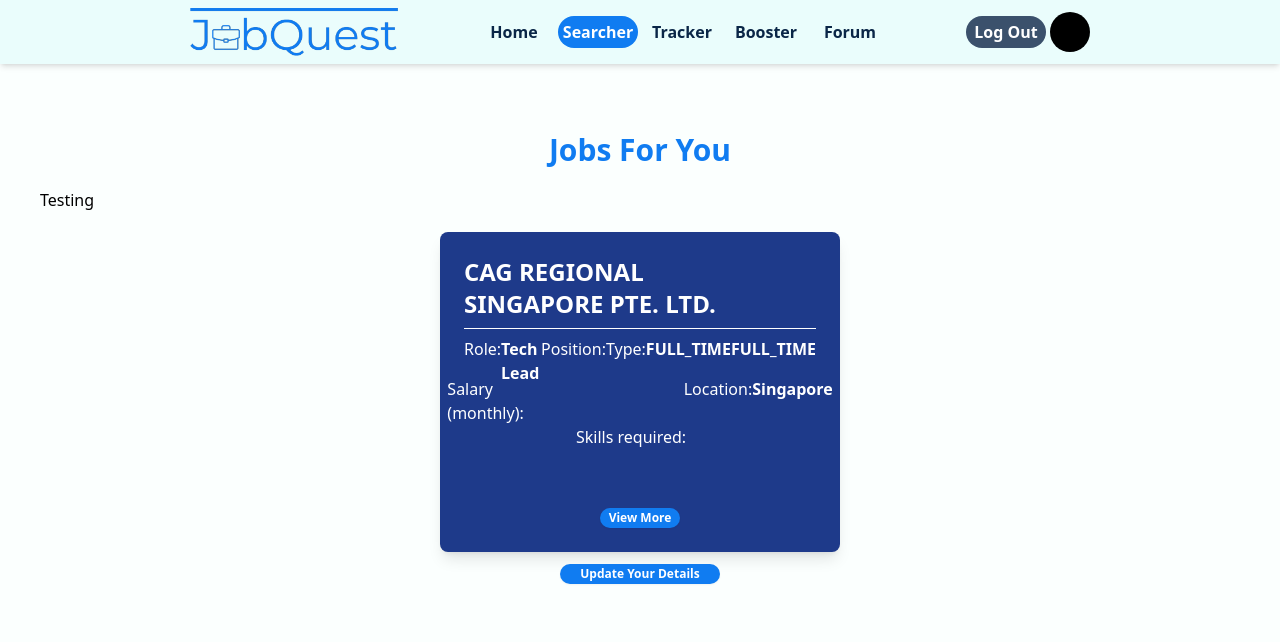
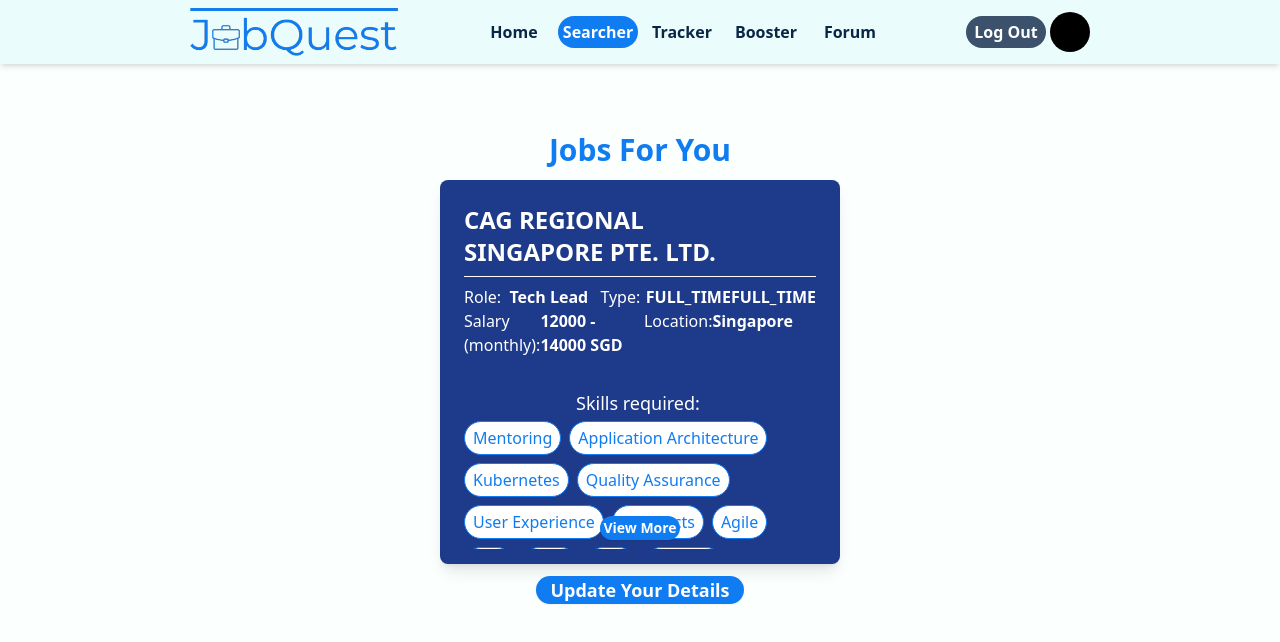
Before and after one commit to KayTeo/JobQuest, a Next.js app in the folder jobquest/: page /user/searcher in a window 1280 px wide. Shown: the top 642 px of the page. Built offline with nearby package versions, Linux system fonts and the light colour scheme.

Commit message:
changes to searcher

```diff
--- a/jobquest/app/user/searcher/SearcherCollapsedCard.js
+++ b/jobquest/app/user/searcher/SearcherCollapsedCard.js
@@ -2,10 +2,12 @@
 
 import { useState, useRef } from "react";
 import Link from "next/link";
+//import { useState } from "react";
+import Skill from "@/components/Skill";
 
 export default function SearcherCollapsedCard({ data }) {
     return (
-        <div className="flex h-80 w-1/3 flex-col rounded-lg bg-blue-900 p-6 shadow-lg">
+        <div className="flex h-96 w-1/3 flex-col rounded-lg bg-blue-900 p-6 shadow-lg">
             <div className="flex h-16 w-full items-center justify-center">
                 <div
                     className="flex h-full w-3/4 overflow-clip text-2xl font-semibold text-white"
@@ -29,10 +31,6 @@
                     {data.jobTitle}
                 </div>
 
-                <div className="flex h-full w-full text-white ">
-                    <p>Position:</p>
-                </div>
-
                 <div className="flex h-full w-44 text-white ">
                     <p>Type:</p>
                 </div>
@@ -43,25 +41,49 @@
             </div>
 
             <div className="flex h-10 w-full items-center justify-center">
-                <div className="mr-40 flex h-full w-44 text-white ">
+                <div className="flex h-full w-44 text-white ">
                     <p>Salary (monthly):</p>
                 </div>
-                <div className="flex h-full w-20 text-white ">
+                <div className="flex h-full w-full items-start justify-start font-semibold text-white">
+                    <p>
+                        {data.salaryRange.minValue && data.salaryRange.minValue}
+                        {data.salaryRange.minValue &&
+                            data.salaryRange.maxValue &&
+                            " - "}
+                        {data.salaryRange.maxValue && data.salaryRange.maxValue}{" "}
+                        {data.salaryRange.currency &&
+                            (data.salaryRange.minValue ||
+                                data.salaryRange.maxValue) &&
+                            data.salaryRange.currency}
+                    </p>
+                </div>
+                <div className="flex h-full w-44 text-white ">
                     <p>Location:</p>
                 </div>
-                <div className="flex h-full w-44 items-start justify-start font-semibold text-white">
+                <div className="flex h-full w-full items-start justify-start font-semibold text-white">
                     {data.location.locality}
                 </div>
             </div>
 
-            <div className="my-2 flex h-20 w-full items-center justify-center">
-                <div className="flex h-full w-32 text-white ">
+            <div className="my-10 flex h-20 w-full items-center justify-center">
+                <div className="flex h-full w-32 text-lg text-white ">
                     <p>Skills required:</p>
+                </div>
+            </div>
+            <div className="my-2 flex h-10 w-full items-center justify-center">
+                <div className="flex max-h-32 w-full flex-wrap gap-2 overflow-auto">
+                    {data.skills.map((e) => (
+                        <Skill
+                            className="min-w-[50px] px-2 py-1"
+                            key={e}
+                            name={e}
+                        />
+                    ))}
                 </div>
             </div>
 
             <div className="flex h-full w-full items-end justify-center">
-                <button className="flex h-5 w-20 items-center justify-center rounded-full bg-accent-500 text-center text-xs font-semibold leading-6 text-white shadow-sm hover:bg-accent-300">
+                <button className="flex h-6 w-20 items-center justify-center rounded-full bg-accent-500 text-center text-sm font-semibold leading-6 text-white shadow-sm hover:bg-accent-300">
                     View More
                 </button>
             </div>
--- a/jobquest/app/user/searcher/page.js
+++ b/jobquest/app/user/searcher/page.js
@@ -11,15 +11,12 @@
                 <header className="text-3xl font-bold text-accent-500">
                     Jobs For You
                 </header>
-                <div className="flex h-10 w-full items-center justify-between ">
-                    Testing
-                </div>
 
                 {jobs.map((e) => (
                     <SearcherCollapsedCard key={e.uuid} data={e} />
                 ))}
 
-                <button className="h-5 w-40 rounded-full bg-accent-500 text-center text-xs font-semibold leading-5 text-white shadow-sm hover:bg-accent-300">
+                <button className="flex h-7 w-52 items-center justify-center rounded-full bg-accent-500 text-center text-lg font-semibold leading-6 text-white shadow-sm hover:bg-accent-300">
                     Update Your Details
                 </button>
             </div>
```
